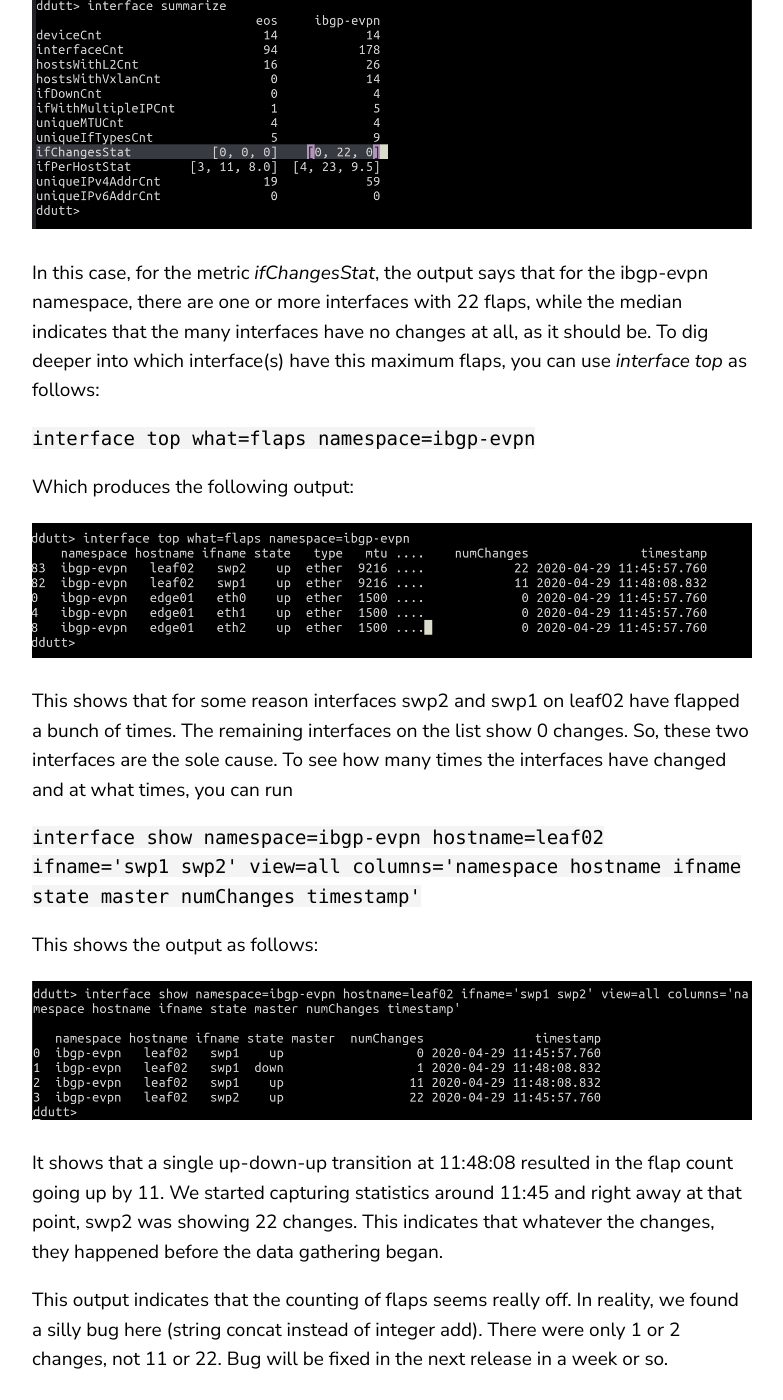
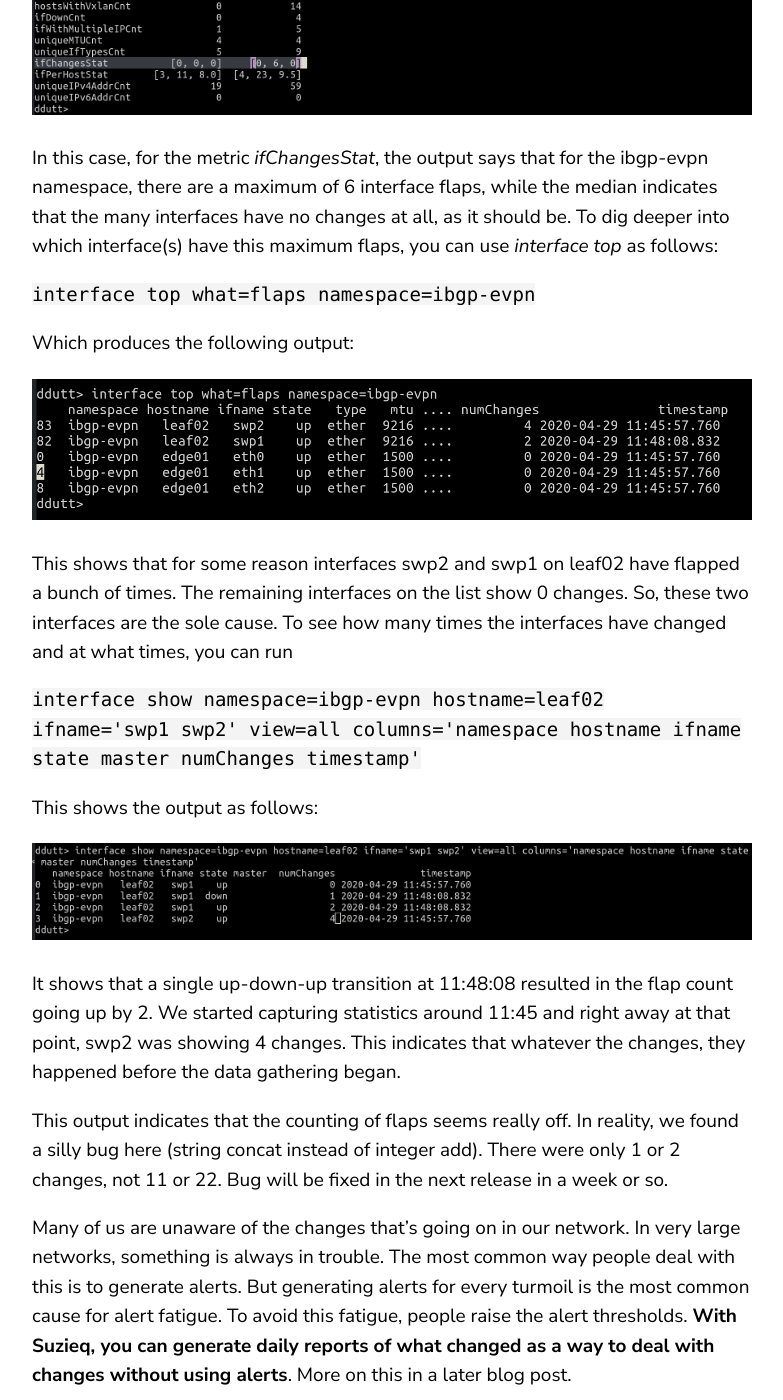
Before and after one commit to elegantnetwork/elegantnetwork.github.io, a Jekyll site: the page built from _posts/2020-05-01-10qa-suzieq.md, in a window 1280 px wide and 1400 px high, scrolled down 1916 px. Shown: the whole window, without its empty margins (68-851 px from the left). Built offline with Jekyll 4.4.1, drawn with Linux system fonts in a browser that asks for light colours; comment, search, counter and statistics services are not loaded; some of the changed text lies outside the part shown.

Commit message:
Edited output of command plus added comment about it

```diff
--- a/_posts/2020-05-01-10qa-suzieq.md
+++ b/_posts/2020-05-01-10qa-suzieq.md
@@ -29,7 +29,7 @@
 
 With Suzieq, you can easily find out if there are flaky interfaces via the *interface summarize* command. We showed the output of *interface summarize* in the previous question. That output shows that the statistic, *ifChangesStat*, for the namespace ibgp-evpn, has a non-zero max value. In any summarize output, every variable that ends with "Stat" is a list of three values that summarizes a particular metric across all the hosts in that namespace. The three variables are min, max and median values of the metric.
 ![Flaky interfaces](/assets/images/2020-05-01/10qa-Fig2a.png?raw=true)
-In this case, for the metric *ifChangesStat*, the output says that for the ibgp-evpn namespace, there are one or more interfaces with 22 flaps, while the median indicates that the many interfaces have no changes at all, as it should be. To dig deeper into which interface(s) have this maximum flaps, you can use *interface top* as follows:
+In this case, for the metric *ifChangesStat*, the output says that for the ibgp-evpn namespace, there are a maximum of 6 interface flaps, while the median indicates that the many interfaces have no changes at all, as it should be. To dig deeper into which interface(s) have this maximum flaps, you can use *interface top* as follows:
 
 `interface top what=flaps namespace=ibgp-evpn`
 
@@ -41,7 +41,7 @@
 
 This shows the output as follows:
 ![Interface Show](/assets/images/2020-05-01/10qa-Fig4.png)
-It shows that a single up-down-up transition at 11:48:08 resulted in the flap count going up by 11. We started capturing statistics around 11:45 and right away at that point, swp2 was showing 22 changes. This indicates that whatever the changes, they happened before the data gathering began.
+It shows that a single up-down-up transition at 11:48:08 resulted in the flap count going up by 2. We started capturing statistics around 11:45 and right away at that point, swp2 was showing 4 changes. This indicates that whatever the changes, they happened before the data gathering began.
 
 This output indicates that the counting of flaps seems really off. In reality, we found a silly bug here (string concat instead of integer add). There were only 1 or 2 changes, not 11 or 22. Bug will be fixed in the next release in a week or so.
 
@@ -106,3 +106,5 @@
 Before we end this post, an answer to a trivia question. A reader wrote that the original CCR song whose song by the same name is what this software is named after had a capital Q i.e. it was spelled SuzieQ, not Suzieq. He's right. However, we didn't say that this program was the exact copy of that name. Asking users to use the shift key to do anything is a pain and so I went without the final Q.
 
 We'll be following up with more blog posts about usage and the design choices made in Suzieq, at a rough clip of a post every day or two for the next week or so. We should've caught a bunch of niggling errors in the process and will release a second version of Suzieq very shortly after.
+
+Edit: The display of interface top has been edited because of a bug, which has been fixed via [commit 7e8a0bf](https://github.com/netenglabs/suzieq/commit/7e8a0bf52bab75b0d5d5669cea897d97e651fb6a)
```
Also changed, not shown: assets/images/2020-05-01/10qa-Fig2.png, assets/images/2020-05-01/10qa-Fig2a.png, assets/images/2020-05-01/10qa-Fig3.png, assets/images/2020-05-01/10qa-Fig4.png.
